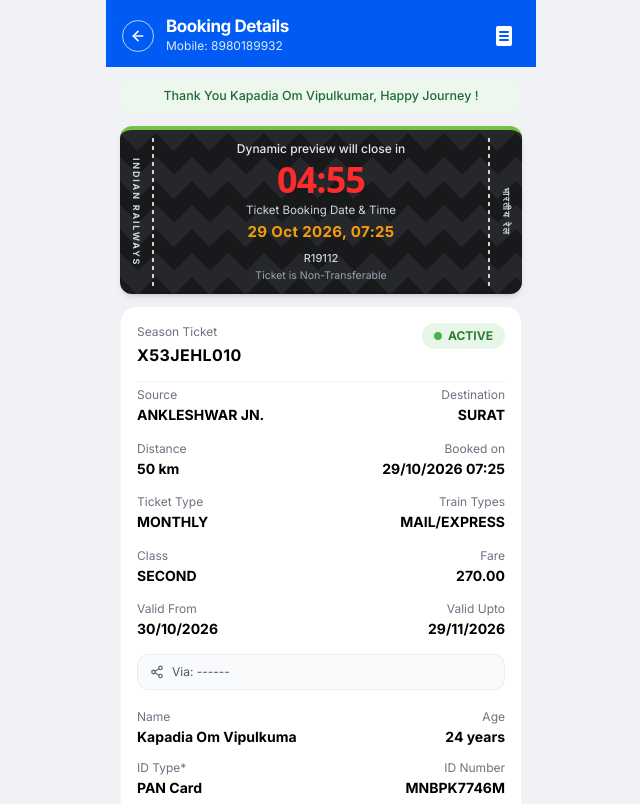
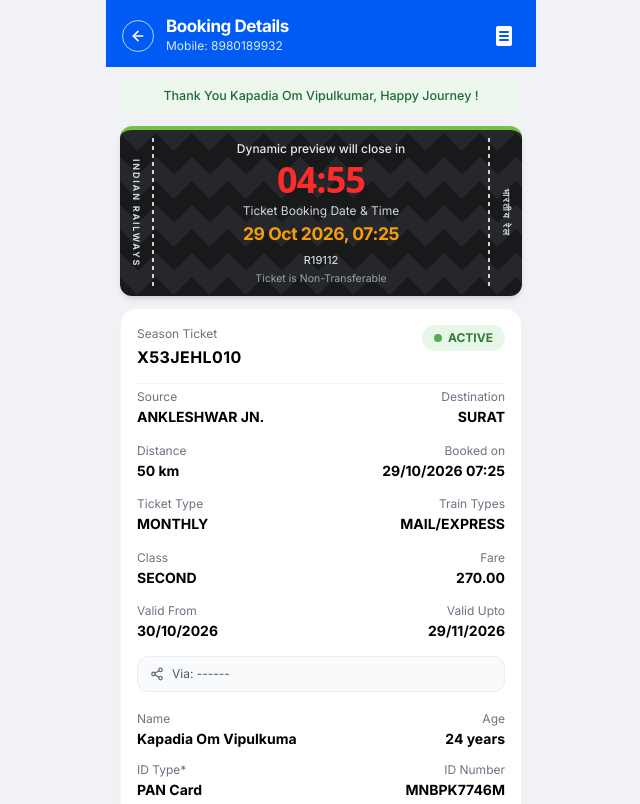
Before and after one commit to dipen132/railone, a plain HTML site: page index.html in a window 1280 px wide. Shown: the top 804 px of the page, without its empty margins (319-959 px from the left). Drawn offline with nearby package versions, Linux system fonts and the light colour scheme.

Commit message:
Enlarge yellow booking date text to 17.5px font-bold matching original proportions

```diff
--- a/index.html
+++ b/index.html
@@ -82,8 +82,8 @@
             <span id="countdown" class="text-[36px] font-black text-[#ff2a2a] tracking-tight leading-none font-sans drop-shadow-sm">05:00</span>
           </div>
 
-          <p class="text-[11.5px] text-gray-300 font-normal">Ticket Booking Date & Time</p>
-          <p class="text-[15px] font-bold text-[#f59e0b] mt-0.5 tracking-wide">29 Oct 2026, 07:25</p>
+          <p class="text-[12px] text-gray-300 font-normal">Ticket Booking Date & Time</p>
+          <p class="text-[17.5px] font-bold text-[#f59e0b] mt-0.5 tracking-tight leading-snug">29 Oct 2026, 07:25</p>
 
           <div class="mt-1.5 text-[11px] text-gray-300 space-y-0.5">
             <span class="block font-medium">R19112</span>
```
Also changed, not shown: assets/yellow_text_crop.jpg (added).
